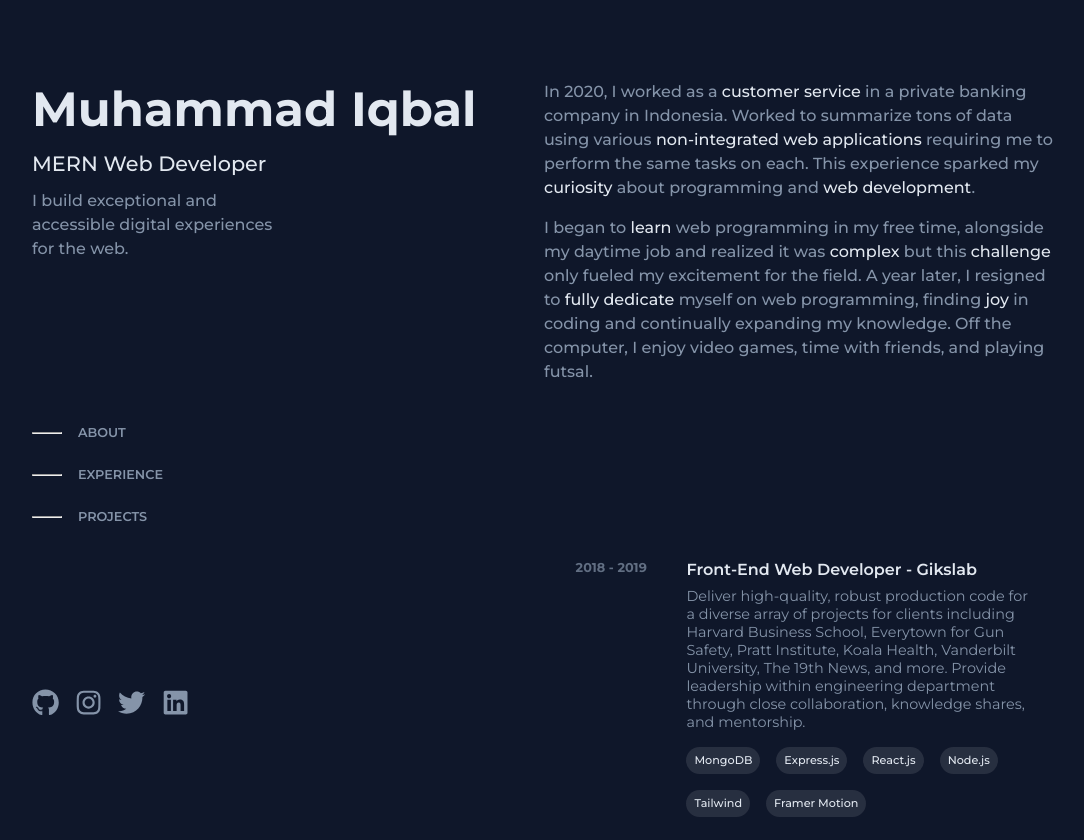
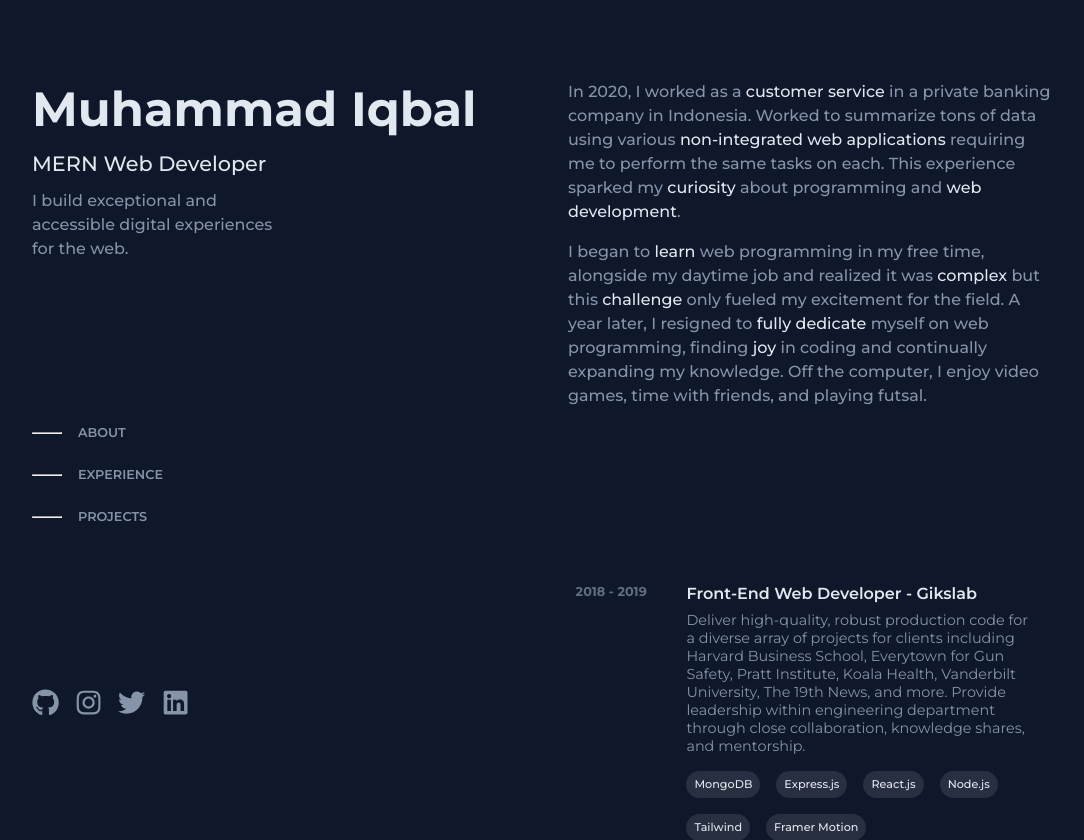
Before and after one commit to hellofromiqbal/react-porto, a React (Create React App) app: page / in a window 1280 px wide. Shown: the top 840 px of the page, without its empty margins (96-1180 px from the left). Built offline with nearby package versions, Linux system fonts and the light colour scheme.

Commit message:
fix about section padding

```diff
--- a/src/sections/About/about.module.css
+++ b/src/sections/About/about.module.css
@@ -2,6 +2,7 @@
   display: flex;
   flex-direction: column;
   gap: 1rem;
+  padding: 0 0 0 1.5rem;
 }
 
 .aboutSection h2 {
@@ -34,6 +35,9 @@
 
 /* Media Queries */
 @media screen and (width < 1024px) {
+  .aboutSection {
+    padding: 0;
+  }
   .aboutSection h2 {
     display: block;
   }
```
